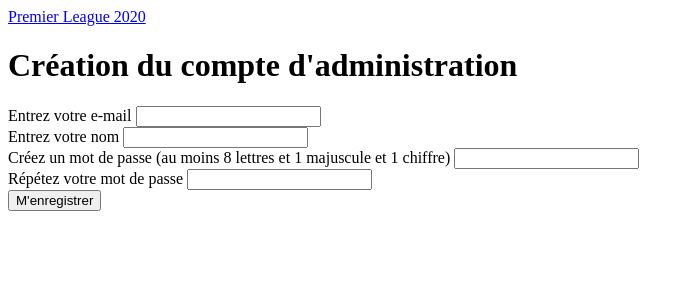
After one commit to AnthonyHoens/scores, a PHP site: page /views/register/create.php in a window 1280 px wide. The commit adds this page. Shown: the top 300 px of the page, without its empty margins (0-694 px from the left). Run offline with PHP 8.4, Linux system fonts and the light colour scheme.

Commit message:
create html register form

```diff
--- a/controllers/Login.php
+++ b/controllers/Login.php
@@ -9,6 +9,11 @@ class Login
     function create()
     {
         $view = './views/login/create.php';
+
         return compact('view');
     }
+    function check()
+    {
+
+    }
 }
--- a/index.php
+++ b/index.php
@@ -18,5 +18,6 @@ extract($data, EXTR_OVERWRITE);
 
 require($view);
 
+
 $_SESSION['errors'] = [];
 $_SESSION['old'] = [];
--- a/views/match/create.php
+++ b/views/match/create.php
@@ -5,7 +5,7 @@
     <meta name="viewport"
           content="width=device-width, user-scalable=no, initial-scale=1.0, maximum-scale=1.0, minimum-scale=1.0">
     <meta http-equiv="X-UA-Compatible" content="ie=edge">
-    <title>Document</title>
+    <title>Encodage d’un nouveau match</title>
 </head>
 <body>
     <div>
--- a/views/partials/navigation.php
+++ b/views/partials/navigation.php
@@ -4,4 +4,5 @@
 </div>
 <div>
     <a href="?action=view&resource=login-form">Me connecter</a>
+    <a href="?action=view&resource=register-form">M'enregistrer</a>
 </div>
--- /dev/null
+++ b/views/register/create.php
@@ -0,0 +1,48 @@
+<!doctype html>
+<html lang="fr">
+<head>
+    <meta charset="UTF-8">
+    <meta name="viewport"
+          content="width=device-width, user-scalable=no, initial-scale=1.0, maximum-scale=1.0, minimum-scale=1.0">
+    <meta http-equiv="X-UA-Compatible" content="ie=edge">
+    <title>Création du compte d'administration</title>
+</head>
+    <body>
+    <div>
+        <a href="index.php">Premier League 2020</a>
+    </div>
+    <h1>Création du compte d'administration</h1>
+    <form action="index.php" method="post">
+        <div>
+            <label for="email">Entrez votre e-mail</label>
+            <input type="text" id="email" name="email" value="<?= isset($_SESSION['old'])?$_SESSION['old']['email']:'' ?>">
+        </div>
+        <div>
+        <label for="name">Entrez votre nom</label>
+        <input type="text" id="name" name="name" value="<?= isset($_SESSION['old'])?$_SESSION['old']['email']:'' ?>">
+        </div>
+        <?php if(isset($_SESSION['errors']['name'])): ?>
+            <div>
+                <p><?= $_SESSION['errors']['name'] ?></p>
+            </div>
+        <?php endif; ?>
+        <div>
+            <label for="password">Créez un mot de passe (au moins 8 lettres et 1 majuscule et 1 chiffre)</label>
+            <input type="password" id="password" name="slug" value="<?= isset($_SESSION['old'])?$_SESSION['old']['password']:'' ?>">
+        </div>
+        <div>
+            <label for="confirm_password">Répétez votre mot de passe</label>
+            <input type="password" id="confirm_password" name="slug" value="<?= isset($_SESSION['old'])?$_SESSION['old']['confirm_password']:'' ?>">
+        </div>
+        <?php if(isset($_SESSION['errors']['confirm_password'])): ?>
+            <div>
+                <p><?= $_SESSION['errors']['confirm_password'] ?></p>
+            </div>
+        <?php endif; ?>
+
+        <input type="hidden" name="action" value="store">
+        <input type="hidden" name="resource" value="user">
+        <input type="submit" value="M'enregistrer">
+    </form>
+</body>
+</html>
--- a/views/team/create.php
+++ b/views/team/create.php
@@ -5,7 +5,7 @@
     <meta name="viewport"
           content="width=device-width, user-scalable=no, initial-scale=1.0, maximum-scale=1.0, minimum-scale=1.0">
     <meta http-equiv="X-UA-Compatible" content="ie=edge">
-    <title>Document</title>
+    <title>Création d'une équip</title>
 </head>
 <body>
     <div>
```
Also changed, not shown: configs/routes.php (+7 -0 lines), controllers/Register.php (added, +15 -0 lines), data/scores.sqlite.
